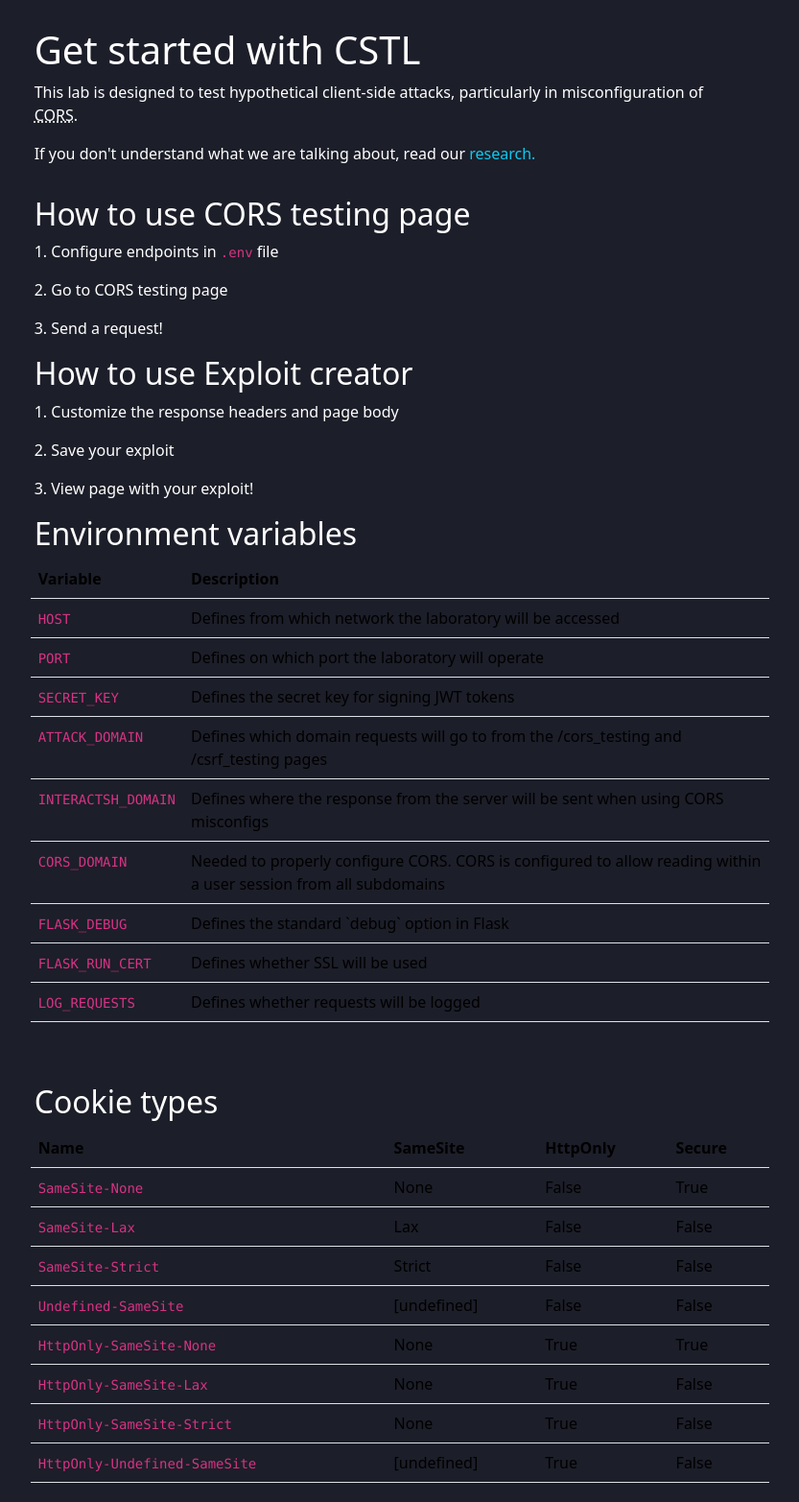
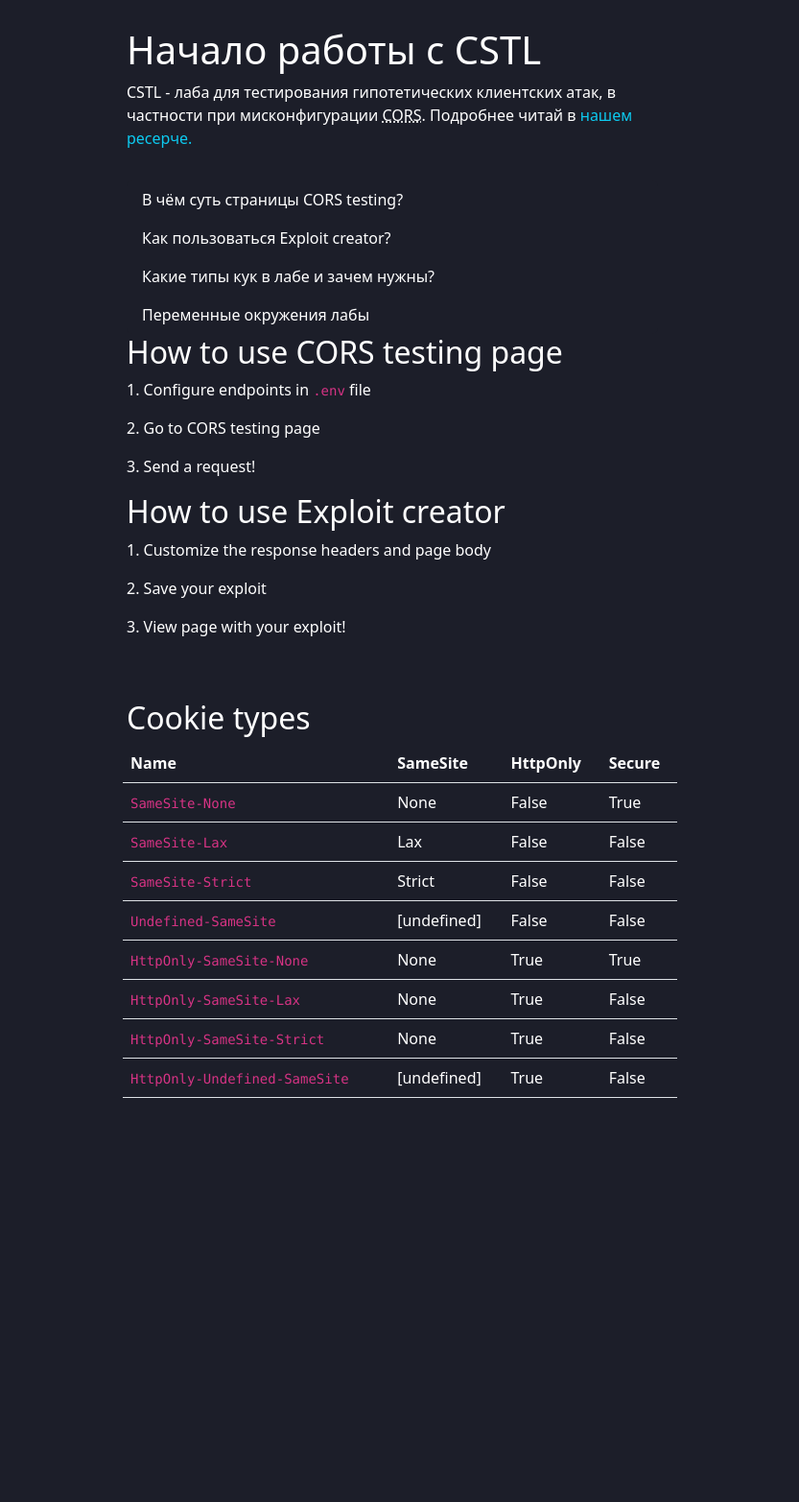
Before and after one commit to SidneyJob/CSTL, a Flask app: page /docs in a window 1280 px wide. Shown: the part 79-1644 px from the top of the page at 96% size, without its empty margins (231-1064 px from the left). After the commit the page ends 1223 px from the top, so only its background shows below. Run offline with Flask 3, Linux system fonts and the light colour scheme; some libraries are stand-ins or nearby versions.

Commit message:
Translate docs from en to ru

```diff
--- a/app/static/sass/custom.scss
+++ b/app/static/sass/custom.scss
@@ -7,6 +7,12 @@ $secondary: #33354b;
 $table-bg: $primary;
 $form-check-input-checked-bg-color: $code-color;
 
+$list-group-color: white;
+$list-group-bg:  $primary;
+$list-group-border-color: $primary;
+$list-group-border-width: 0;
+
+
 // import bootstrap
 @import '../../node_modules/bootstrap/scss/bootstrap';
 
@@ -15,6 +21,7 @@ $form-check-input-checked-bg-color: $code-color;
   color: $primary;
 }
 
+// icon things
 svg path {
   fill: white;
 }
@@ -60,3 +67,7 @@ form textarea {
 #AllForms {
   color: white;
 }
+
+tbody {
+  color: white;
+}
--- a/app/templates/attack/cors.html
+++ b/app/templates/attack/cors.html
@@ -5,7 +5,7 @@
 <br><br>
 
 <div class="row mb-4 ms-4 text-white">
-    <h2>API endpoints for CORS testing</h2>
+    <h2>API эндпоинты для тестирования CORS</h2>
     <script>
     //console.log({{CORS_PAGES}});
 
--- a/app/templates/attack/csrf.html
+++ b/app/templates/attack/csrf.html
@@ -6,7 +6,7 @@
 
 
 <div class="row mb-4 ms-4 text-white">
-    <h2>API endpoints for CSRF testing</h2>
+    <h2>API эндпоинты для тестирования CORS</h2>
     <script> //StartCORSAttack("{{ ATTACK_DOMAIN }}", "{{ INTERACTSH_DOMAIN }}"); </script>
 </div>
 
--- a/app/templates/custom/headers.json
+++ b/app/templates/custom/headers.json
@@ -1,4 +1,4 @@
 {
-"1": "12",
-"2":"33"
+"header1": "header value",
+"header2":"yet another header value"
 }
--- a/app/templates/custom/payload.html
+++ b/app/templates/custom/payload.html
@@ -1,5 +1,5 @@
 <script>
 
-prompt();
+alert("lets fucking GOOOOO");
 
 </script>
--- a/app/templates/docs.html
+++ b/app/templates/docs.html
@@ -25,12 +25,19 @@
 
 <div class="container mt-4 p-1 text-start text-white">
     <div class="row justify-content-center">
-    <div class="col-8 d-grid">
+    <div class="col-6 d-grid">
 
             <div class="row mb-3">
-                <h1>Get started with CSTL</h1>
-                <p class="bd-lead">This lab is designed to test hypothetical client-side attacks, particularly in misconfiguration of <abbr title="Cross-Origin Resource Sharing">CORS</abbr>.</p>
-                <p class="bd-lead">If you don't understand what we are talking about, read our <a class="link-info link-offset-2 text-decoration-none" href="https://xakep.ru">research.</a></p>
+                <h1>Начало работы с CSTL</h1>
+                <p class="bd-lead">СSTL - лаба для тестирования гипотетических клиентских атак, в частности при мисконфигурации <abbr title="Cross-Origin Resource Sharing">CORS</abbr>. Подробнее читай в <a class="link-info link-offset-2 text-decoration-none" href="https://xakep.ru">нашем ресерче.</a></p>
+            </div>
+
+            <div class="list-group">
+                <a href="#" class="list-group-item list-group-item-action">В чём суть страницы CORS testing?</a>
+
+                <a href="#" class="list-group-item list-group-item-action">Как пользоваться Exploit creator?</a>
+                <a href="#" class="list-group-item list-group-item-action">Какие типы кук в лабе и зачем нужны?</a>
+                <a href="/docs/env" class="list-group-item list-group-item-action">Переменные окружения лабы</a>
             </div>
 
             <div class="row">
@@ -47,115 +54,65 @@
                 <p>3. View page with your exploit!</p>
             </div>
 
-            <div class="row">
-                <h2>Environment variables</h2>
-                <table class="table ms-2">
-                    <thead>
-                        <tr>
-                            <th scope="col">Variable</th>
-                            <th scope="col">Description</th>
-                        </tr>
-                    </thead>
-                    <tbody>
-                        <tr>
-                            <td><code>HOST</code></td>
-                            <td>Defines from which network the laboratory will be accessed</td>
-                        </tr>
-                        <tr>
-                            <td><code>PORT</code></td>
-                            <td>Defines on which port the laboratory will operate</td>
-                        </tr>
-                        <tr>
-                            <td><code>SECRET_KEY</code></td>
-                            <td>Defines the secret key for signing JWT tokens</td>
-                        </tr>
-                        <tr>
-                            <td><code>ATTACK_DOMAIN</code></td>
-                            <td>Defines which domain requests will go to from the /cors_testing and /csrf_testing pages</td>
-                        </tr>
-                        <tr>
-                            <td><code>INTERACTSH_DOMAIN</code></td>
-                            <td>Defines where the response from the server will be sent when using CORS misconfigs</td>
-                        </tr>
-                        <tr>
-                            <td><code>CORS_DOMAIN</code></td>
-                            <td>Needed to properly configure CORS. CORS is configured to allow reading within a user session from all subdomains</td>
-                        </tr>
-                        <tr>
-                            <td><code>FLASK_DEBUG</code></td>
-                            <td>Defines the standard `debug` option in Flask</td>
-                        </tr>
-                        <tr>
-                            <td><code>FLASK_RUN_CERT</code></td>
-                            <td>Defines whether SSL will be used</td>
-                        </tr>
-                        <tr>
-                            <td><code>LOG_REQUESTS</code></td>
-                            <td>Defines whether requests will be logged</td>
-                        </tr>
-                    </tbody>
-                </table>
-            </div>
-
             <div class="row mt-5">
                 <h2>Cookie types</h2>
                 <table class="table ms-2">
                     <thead>
                         <tr>
-                            <th scope="col">Name</th>
-                            <th scope="col">SameSite</th>
-                            <th scope="col">HttpOnly</th>
-                            <th scope="col">Secure</th>
+                            <th scope="col" class="text-white">Name</th>
+                            <th scope="col" class="text-white">SameSite</th>
+                            <th scope="col" class="text-white">HttpOnly</th>
+                            <th scope="col" class="text-white">Secure</th>
                         </tr>
                     </thead>
                     <tbody>
                         <tr>
                             <td><code>SameSite-None</code></td>
-                            <td>None</td>
-                            <td>False</td>
-                            <td>True</td>
+                            <td class="text-white">None</td>
+                            <td class="text-white">False</td>
+                            <td class="text-white">True</td>
                         </tr>
                         <tr>
                             <td><code>SameSite-Lax</code></td>
-                            <td>Lax</td>
-                            <td>False</td>
-                            <td>False</td>
+                            <td class="text-white">Lax</td>
+                            <td class="text-white">False</td>
+                            <td class="text-white">False</td>
                         </tr>
                         <tr>
                             <td><code>SameSite-Strict</code></td>
-                            <td>Strict</td>
-                            <td>False</td>
-                            <td>False</td>
+                            <td class="text-white">Strict</td>
+                            <td class="text-white">False</td>
+                            <td class="text-white">False</td>
                         </tr>
                         <tr>
                             <td><code>Undefined-SameSite</code></td>
-                            <td>[undefined]</td>
-                            <td>False</td>
-                            <td>False</td>
+                            <td class="text-white">[undefined]</td>
+                            <td class="text-white">False</td>
+                            <td class="text-white">False</td>
                         </tr>
                         <tr>
                             <td><code>HttpOnly-SameSite-None</code></td>
-                            <td>None</td>
-                            <td>True</td>
-                            <td>True</td>
+                            <td class="text-white">None</td>
+                            <td class="text-white">True</td>
+                            <td class="text-white">True</td>
                         </tr>
                         <tr>
                             <td><code>HttpOnly-SameSite-Lax</code></td>
-                            <td>None</td>
-                            <td>True</td>
-                            <td>False</td>
+                            <td class="text-white">None</td>
+                            <td class="text-white">True</td>
+                            <td class="text-white">False</td>
                         </tr>
                         <tr>
                             <td><code>HttpOnly-SameSite-Strict</code></td>
-                            <td>None</td>
-                            <td>True</td>
-                            <td>False</td>
+                            <td class="text-white">None</td>
+                            <td class="text-white">True</td>
+                            <td class="text-white">False</td>
                         </tr>
                         <tr>
                             <td><code>HttpOnly-Undefined-SameSite</code></td>
-                            <td>[undefined]</td>
-                            <td>True</td>
-                            <td>False</td>
+                            <td class="text-white">[undefined]</td>
+                            <td class="text-white">True</td>
+                            <td class="text-white">False</td>
                         </tr>
                     </tbody>
                 </table>
--- a/app/templates/index.html
+++ b/app/templates/index.html
@@ -6,8 +6,8 @@
         <h1>Client-Side Testing Lab</h1>
         <div class="col-6 ms-4 mt-3">
             <ul>
-                <li>Actual lab for testing <b>yours</b> Client-Side PoCs.</li>
-                <li>Made by SidneyJob and tokiakasu for our <a class="link-info link-offset-2 text-decoration-none" href="https://xakep.ru">research.</a></li>
+                <li>Лаба для тестирования <b>твоих</b> клиентских PoC'ов.</li>
+                <li>Сделана SidneyJob и tokiakasu для <a class="link-info link-offset-2 text-decoration-none" href="https://xakep.ru">совместного ресерча.</a></li>
             </ul>
         </div>
         <div class="col-4">
@@ -22,7 +22,7 @@
 </div>
 <div class="container outline-light">
     <div class="row mt-4 mb-2 text-white">
-        <h3>Current cookies</h3>
+        <h3>Текущие куки</h3>
     </div>
     <div class="row code-block">
         <pre class="cookies">
--- a/app/views.py
+++ b/app/views.py
@@ -22,11 +22,20 @@ interactsh_domain = os.getenv("INTERACTSH_DOMAIN")
 def hello():
     return utils.return_cookie(request)
 
+
 @lab_views.route('/docs', methods=['POST', 'GET'])
 def docs():
     return make_response(
         render_template("docs.html")
                 )
+
+
+@lab_views.route('/docs/env', methods=['POST', 'GET'])
+def docs_env():
+    return make_response(
+        render_template("docs/env.html")
+    )
+
 
 @lab_views.route('/cors_testing', methods=['POST', 'GET'])
 def cors_attack_route():
```
Also changed, not shown: app/templates/docs/env.html (added, +58 -0 lines), app/static/css/custom.css, app/templates/docs/cookies.html (added), app/templates/docs/cors_testing.html (added), app/templates/docs/exploit_creator.html (added), 1 other file.
